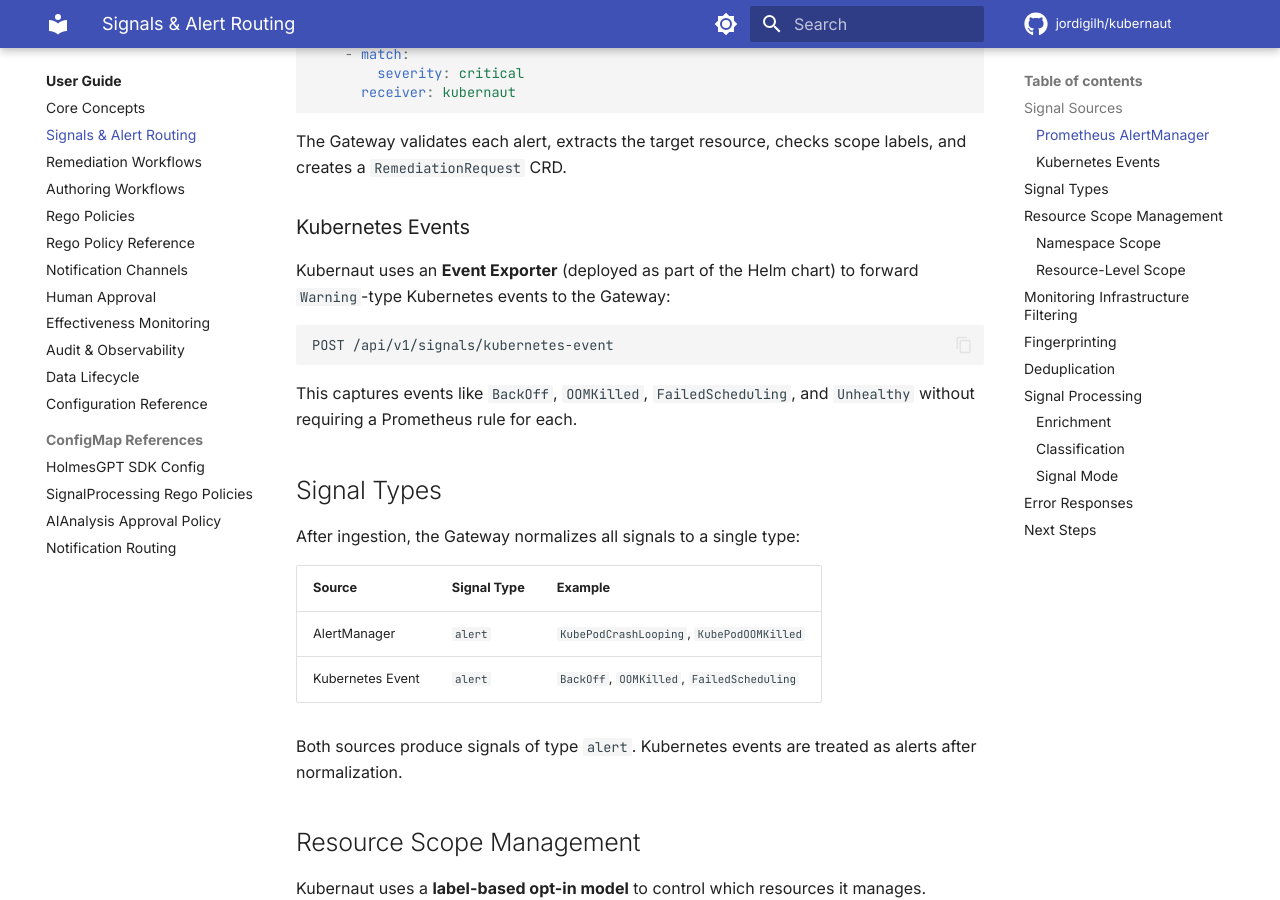
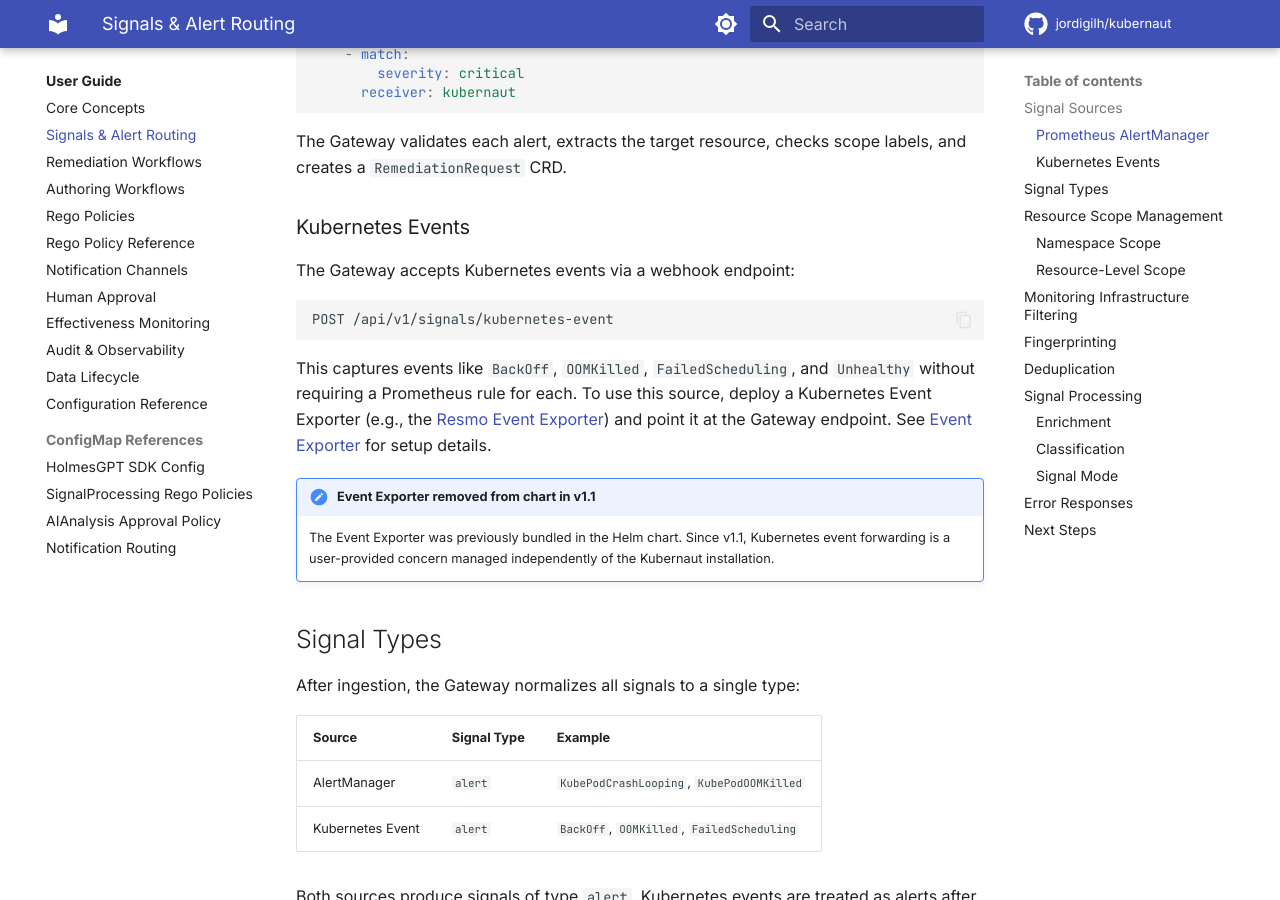
Before and after one commit to jordigilh/kubernaut-docs, an MkDocs documentation site: the page built from docs/user-guide/signals.md, in a window 1280 px wide and 900 px high, scrolled down 736 px. Built offline with MkDocs 1.6.1 and Material for MkDocs 9.7.7, drawn with Linux system fonts in a browser that asks for light colours; comment, search, counter and statistics services are not loaded; the version menu is left out.

Commit message:
fix: update stale Event Exporter references for v1.1
The Event Exporter was removed from the Helm chart in v1.1 but four
statements still described it as chart-deployed. Updated to clarify
that Kubernetes event forwarding is a user-provided concern and the
Gateway endpoint still accepts events from external exporters.

Files changed:
- signals.md: replaced "deployed as part of the Helm chart" with
  user-provided guidance and cross-reference to migration page
- security-rbac.md: removed "bound automatically by the chart",
  updated signal source and Next Steps references

Made-with: Cursor

````diff
--- a/docs/user-guide/signals.md
+++ b/docs/user-guide/signals.md
@@ -34,13 +34,16 @@ The Gateway validates each alert, extracts the target resource, checks scope lab
 
 ### Kubernetes Events
 
-Kubernaut uses an **Event Exporter** (deployed as part of the Helm chart) to forward `Warning`-type Kubernetes events to the Gateway:
+The Gateway accepts Kubernetes events via a webhook endpoint:
 
 ```
 POST /api/v1/signals/kubernetes-event
 ```
 
-This captures events like `BackOff`, `OOMKilled`, `FailedScheduling`, and `Unhealthy` without requiring a Prometheus rule for each.
+This captures events like `BackOff`, `OOMKilled`, `FailedScheduling`, and `Unhealthy` without requiring a Prometheus rule for each. To use this source, deploy a Kubernetes Event Exporter (e.g., the [Resmo Event Exporter](https://github.com/resmoio/kubernetes-event-exporter)) and point it at the Gateway endpoint. See [Event Exporter](../operations/event-exporter.md) for setup details.
+
+!!! note "Event Exporter removed from chart in v1.1"
+    The Event Exporter was previously bundled in the Helm chart. Since v1.1, Kubernetes event forwarding is a user-provided concern managed independently of the Kubernaut installation.
 
 ## Signal Types
 
````
Also changed, not shown: docs/architecture/security-rbac.md (+3 -3 lines).
